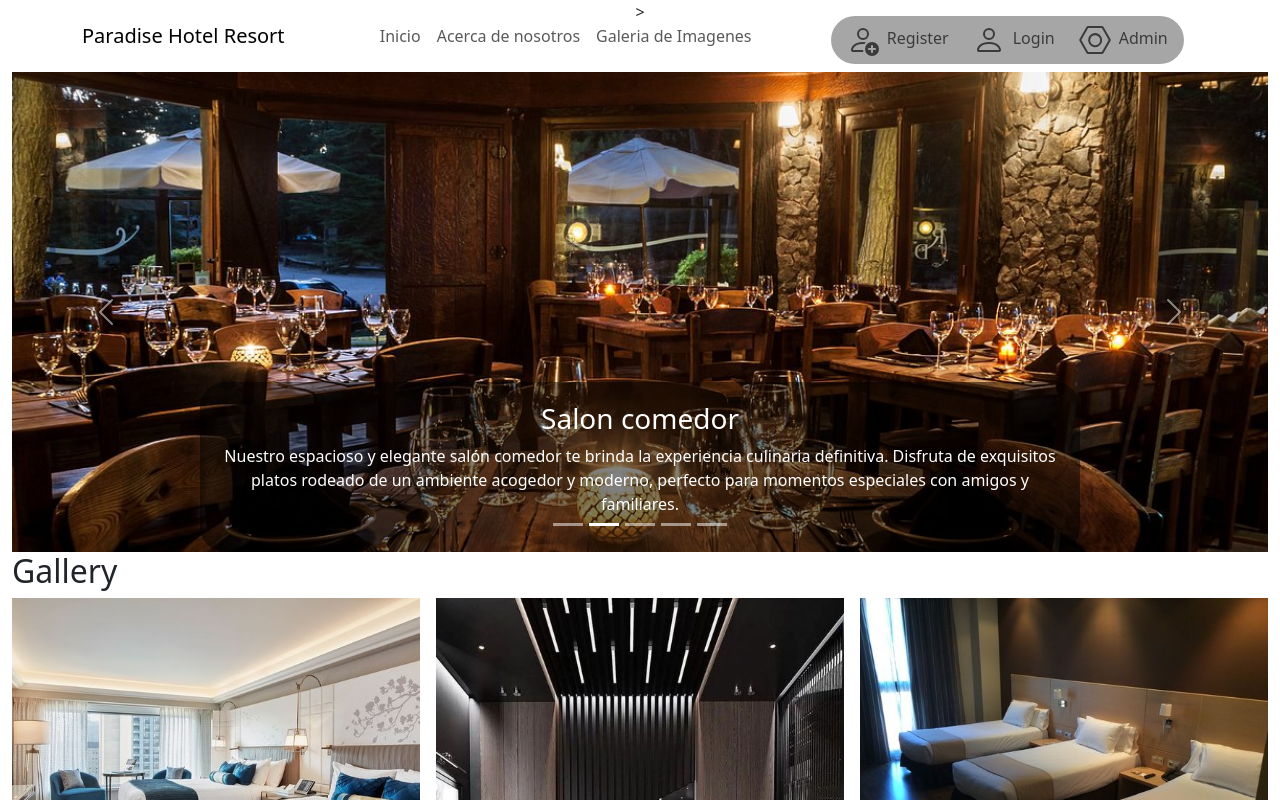
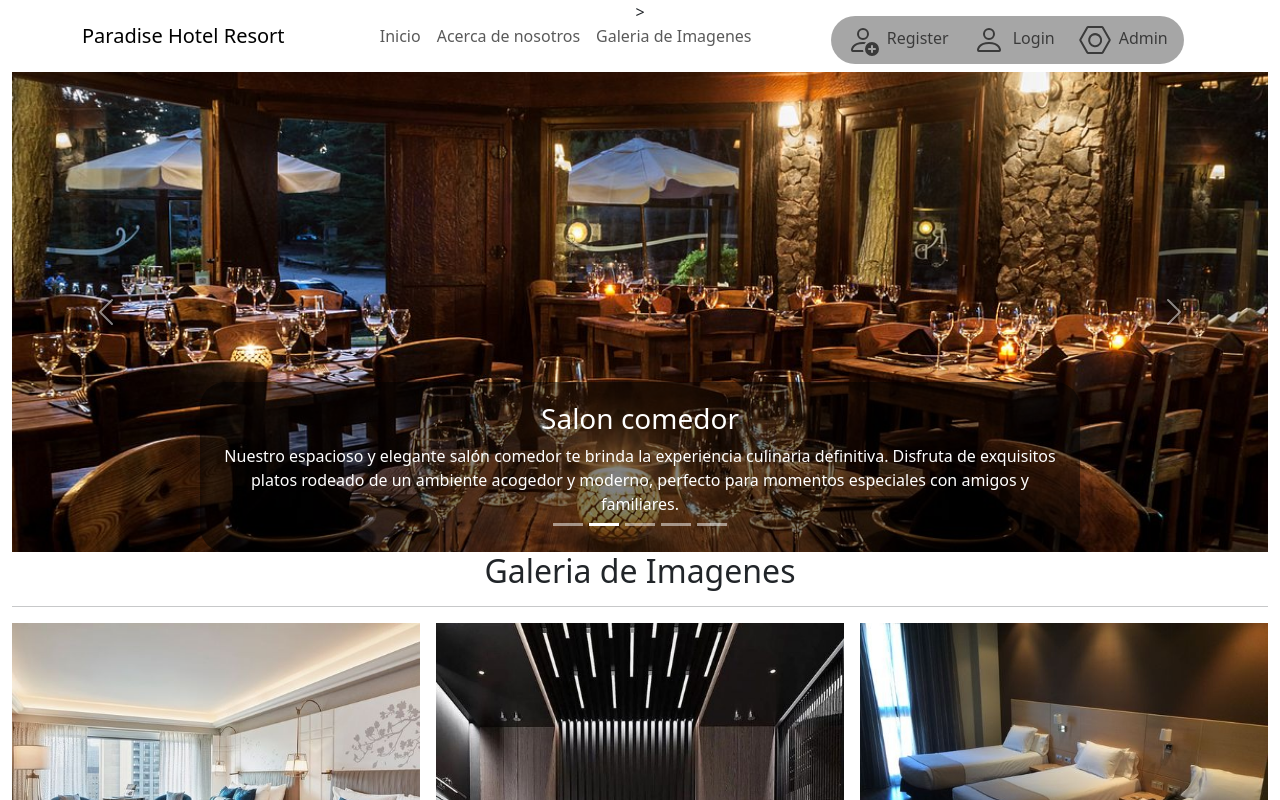
Before and after one commit to Lucianocabelloo/Frontend-ProyectoFinal-3, a React (Vite) app: page / in a window 1280 px wide. Shown: the top 800 px of the page. Built offline with nearby package versions, Linux system fonts and the light colour scheme.

Commit message:
Rama lista

```diff
--- a/src/components/pages/gallery/Gallery.jsx
+++ b/src/components/pages/gallery/Gallery.jsx
@@ -65,7 +65,8 @@ const getImg = (imgSrc)=> {
   <path d="M2.146 2.854a.5.5 0 1 1 .708-.708L8 7.293l5.146-5.147a.5.5 0 0 1 .708.708L8.707 8l5.147 5.146a.5.5 0 0 1-.708.708L8 8.707l-5.146 5.147a.5.5 0 0 1-.708-.708L7.293 8z"/>
 </svg>
         </div>
-        <h2>Gallery</h2>
+        <h2 className='text-center'>Galeria de Imagenes</h2>
+        <hr />
         <div className='gallery'>
             {
                 data.map((item, index) => {
```
